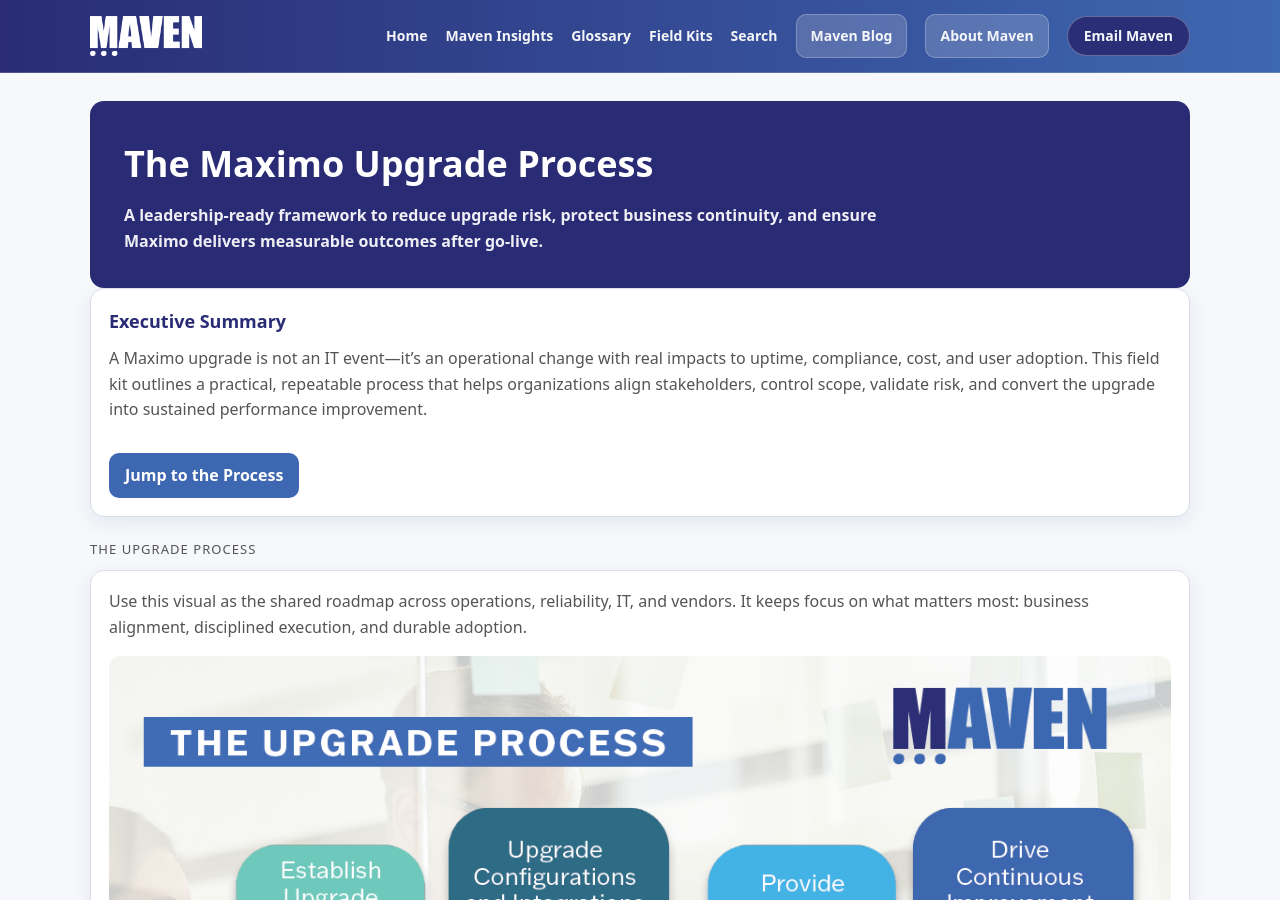
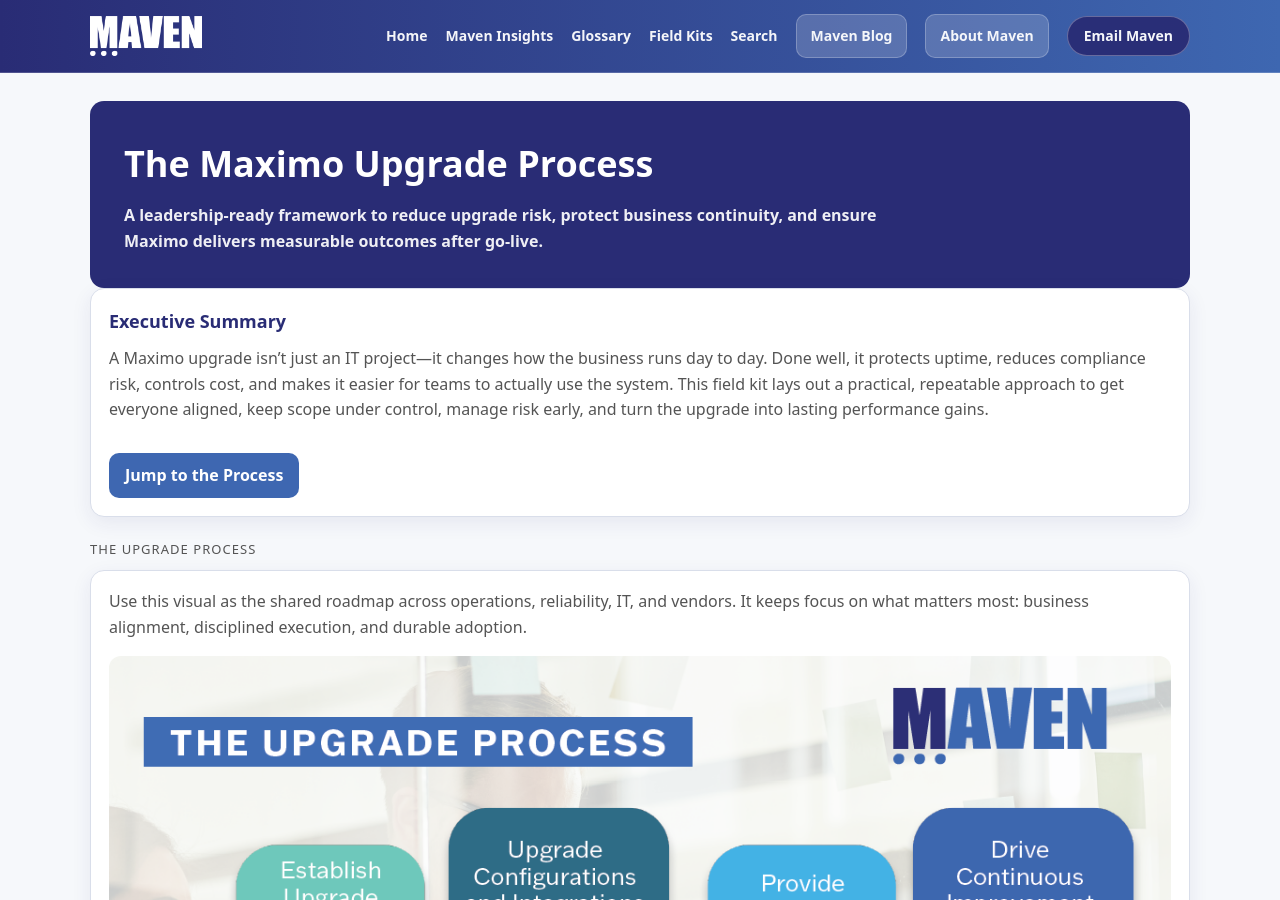
Before and after one commit to Maven-Asset-Management-Insights/content, a Jekyll site: the page built from field-kits/maximo-upgrade-process.md, in a window 1280 px wide and 900 px high. Built offline with Jekyll 4.4.1, drawn with Linux system fonts in a browser that asks for light colours.

Commit message:
Update maximo-upgrade-process.md

```diff
--- a/field-kits/maximo-upgrade-process.md
+++ b/field-kits/maximo-upgrade-process.md
@@ -12,9 +12,7 @@ date: 2026-02-26
 <div class="card">
   <h2>Executive Summary</h2>
   <p>
-    A Maximo upgrade is not an IT event—it’s an operational change with real impacts to uptime, compliance, cost, and user adoption.
-    This field kit outlines a practical, repeatable process that helps organizations align stakeholders, control scope, validate risk,
-    and convert the upgrade into sustained performance improvement.
+    A Maximo upgrade isn’t just an IT project—it changes how the business runs day to day. Done well, it protects uptime, reduces compliance         risk, controls cost, and makes it easier for teams to actually use the system. This field kit lays out a practical, repeatable approach to       get everyone aligned, keep scope under control, manage risk early, and turn the upgrade into lasting performance gains.
   </p>
 
   <div class="card-cta" style="margin-top:18px;">
```
